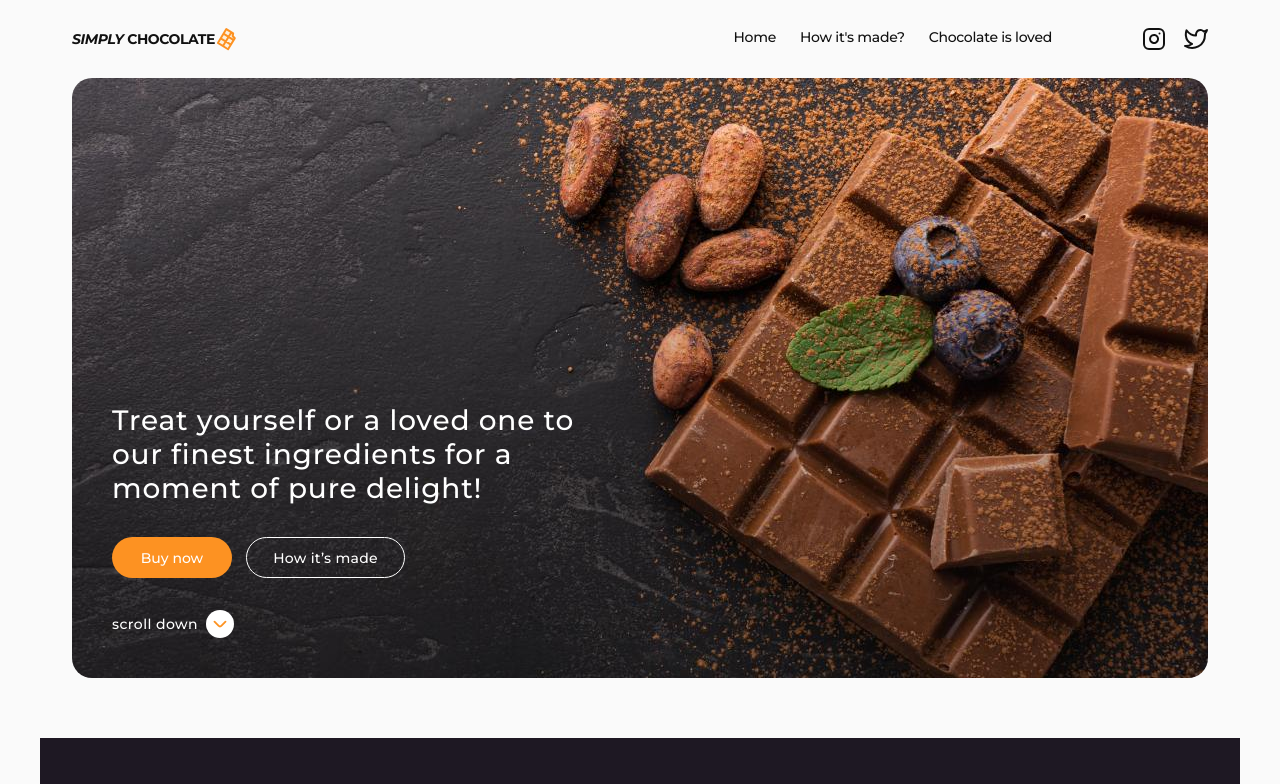
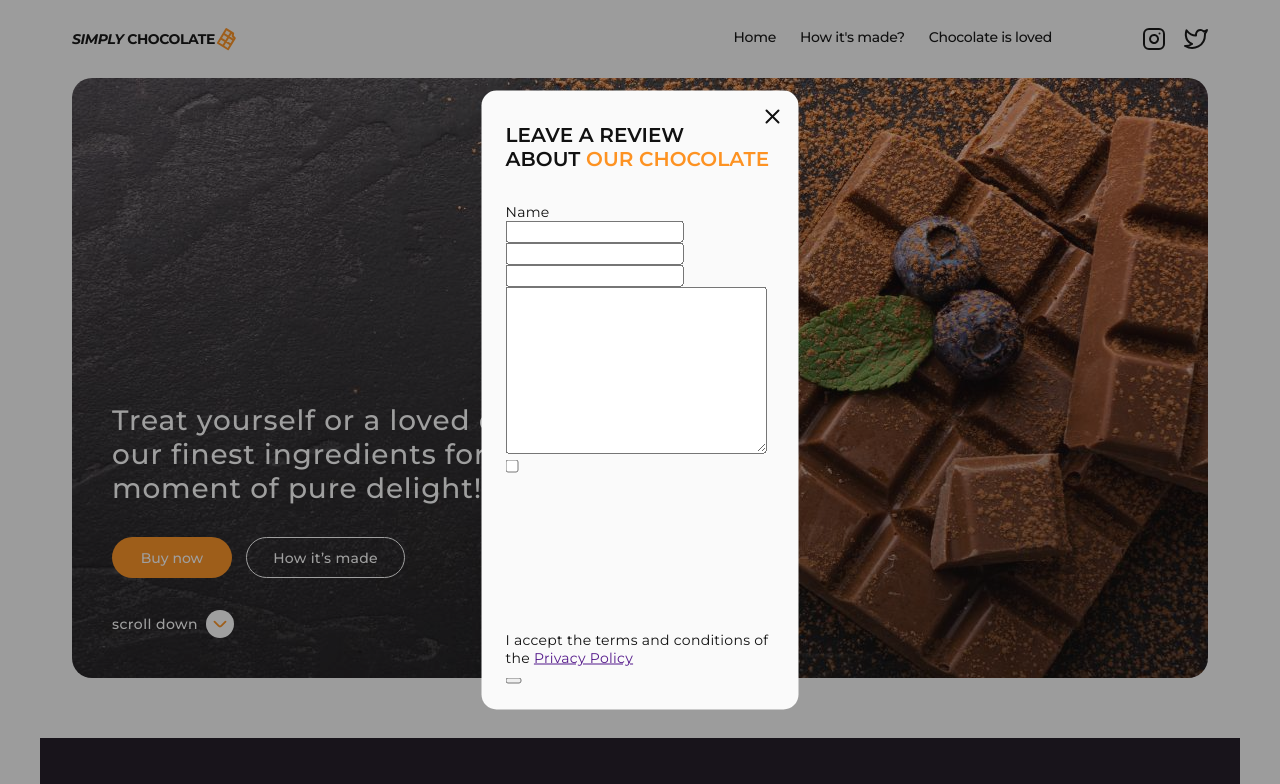
Before and after one commit to Al14lex/2.Simply-Chocolate, a plain HTML site: page index.html in a window 1280 px wide. Shown: the top 784 px of the page. Drawn offline with nearby package versions, Linux system fonts and the light colour scheme.

Commit message:
start backdrop

```diff
--- a/css/styles.css
+++ b/css/styles.css
@@ -889,12 +889,8 @@ screen and (min-devise-pixel-ratio: 2) {
     width: 1136px;
 }
 .input-footer{
-     width: 313px;
+    width: 313px;
 }
-
-
-
-
 }
 
 /*------------------------------OVERLAY------------------------------*/
@@ -907,6 +903,55 @@ screen and (min-devise-pixel-ratio: 2) {
 
 
 /*------------------------------BACKDROP-------------------------------*/
+.backdrop{
+    position: fixed;
+    top: 0;
+    left: 0;
+    background-color:rgba(17, 17, 17, 0.40);
+    width: 100%;
+    height: 100%;
+    z-index: 99999;
+    opacity: 0;
+    visibility: hidden;
+    pointer-events: none;
+}
+.is-open {
+    opacity: 1;
+    visibility: visible;
+    pointer-events: auto;
+}
+.div-backdrop{
+    position: absolute;
+    left: 50%;
+    top:50%;
+    width: 317px;
+    height: 619px;
+    background-color: #FAFAFA;
+    border-radius: 15px;
+    transform: translate(-50%, -50%);
+    padding: 32px 24px;
+}
+.close-form-button{
+    position: absolute;
+    top: 14px;
+    right: 14px;
+    background-color: transparent;
+    border: none;
+    padding: 0;
+    width:24px;
+    height: 24px;
+    stroke: #111;
+}
+.backdrop-title{
+     font-size: 20px;
+    font-style: normal;
+    font-weight: 600;
+    line-height: 1.2;
+    letter-spacing: 0.003em;
+    text-transform: uppercase;
+    margin-bottom: 32px;
+}
+
 
 
 /*-------------------------------TABLET BACKDROP-------------------------------*/
--- a/index.html
+++ b/index.html
@@ -414,5 +414,49 @@
     <!-----------------------------overlay--------------------------------->
 
     <!-----------------------------backdrop--------------------------------->
+    <div class="backdrop is-open">
+      <div class="div-backdrop">
+        <button class="close-form-button" type="button">
+          <svg class="close-form-btn-icon" width="24" height="24" aria-label="close-form-button">
+            <use href="./imeges/icons.svg.svg#icon-x-close"></use>
+          </svg>
+        </button>
+        <p class="backdrop-title">leave a review <br> about <span class="accent-color">our chocolate</span></p>
+        <form class="form-backdrop">
+          <label for="users-name">Name</label>
+          <div>
+            <input type="text" name="users-name" id="users-name" pattern="[a-zA-Za-яА-ЯіїІЇєЄґҐ']+" title="Thomas" required>
+          </div>
+          <label for=""></label>
+          <div>
+            <input type="text" name="" id="">
+          </div>
+          <label for=""></label>
+          <div>
+            <input type="text">
+          </div>
+          <label for=""></label>
+          <div>
+            <textarea name="" id="" cols="30" rows="10"></textarea>
+          </div>
+
+          <div>
+              <input type="checkbox" name="" id="">
+              <label for="">
+                <span>
+                  <svg>
+                    <use></use>
+                  </svg>
+                </span>
+                <span>
+                  I accept the terms and conditions of the
+                  <a href="">Privacy Policy</a>
+                </span>
+              </label>
+          </div>
+          <button></button>
+        </form>
+      </div>
+    </div>
   </body>
 </html>
```
